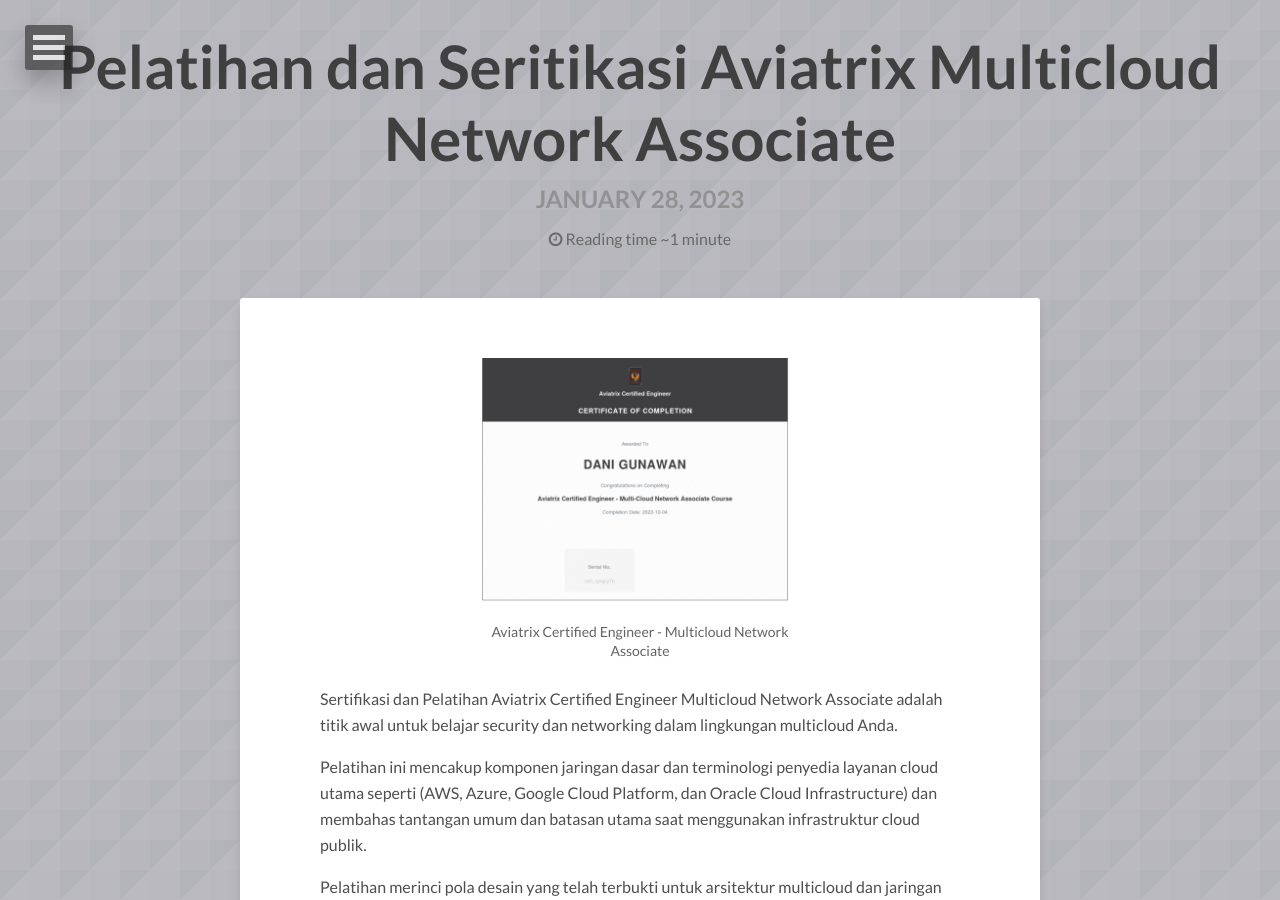
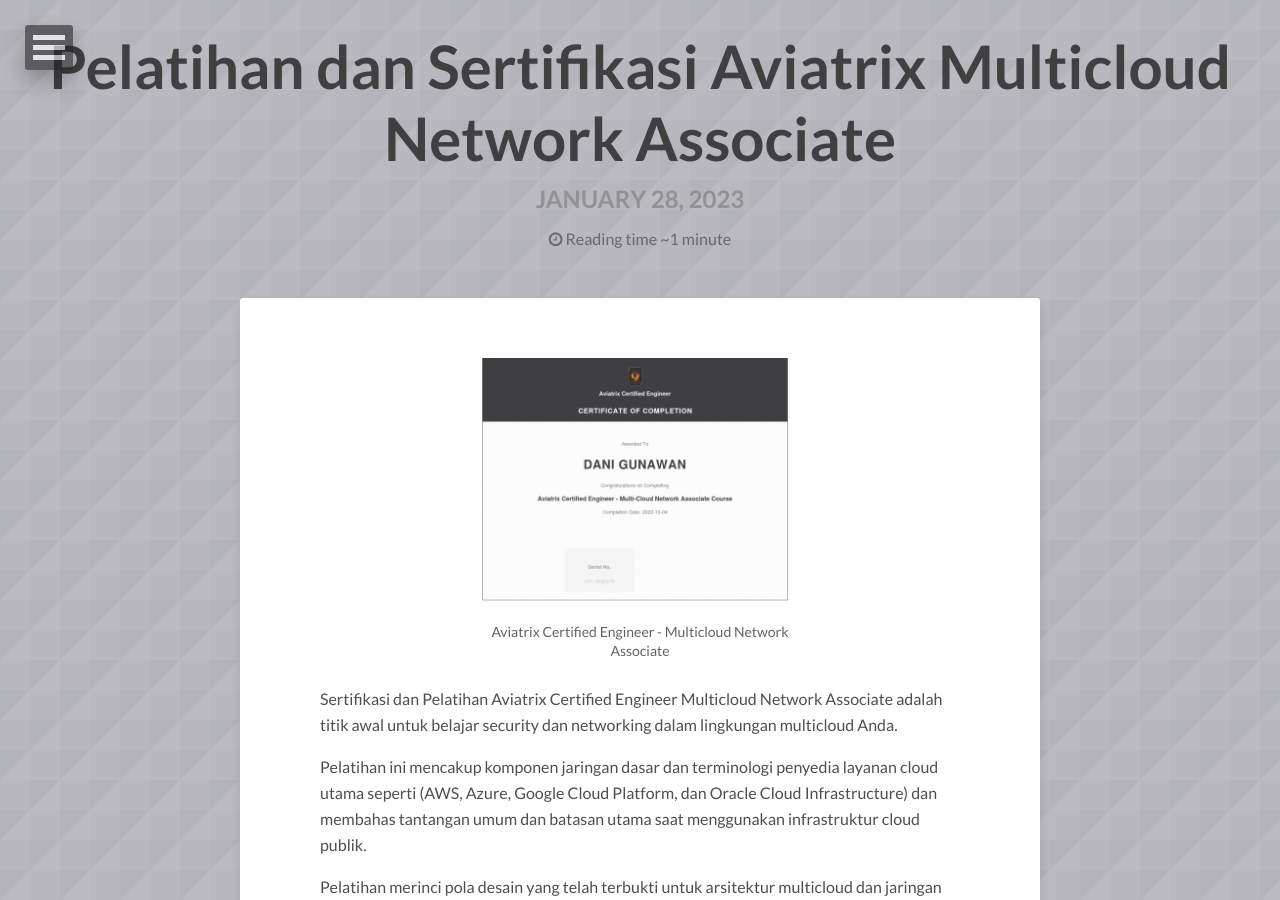
Before and after one commit to danigunawan/danigunawan.github.io, a Jekyll site: the page built from _posts/2023-02-17-sertifikasi-aviatrix-multicloud-network-associate.md, in a window 1280 px wide and 900 px high. Built offline with Jekyll 4.4.1, drawn with Linux system fonts in a browser that asks for light colours; nearby versions of some CDN libraries; comment, search, counter and statistics services are not loaded.

Commit message:
[ADD POSTING]

```diff
--- a/_posts/2023-02-17-sertifikasi-aviatrix-multicloud-network-associate.md
+++ b/_posts/2023-02-17-sertifikasi-aviatrix-multicloud-network-associate.md
@@ -1,9 +1,9 @@
 ---
 layout: post
-title: Pelatihan dan Seritikasi Aviatrix Multicloud Network Associate
+title: Pelatihan dan Sertifikasi Aviatrix Multicloud Network Associate
 modified: 2023-01-28T17:00:28+07:00
 categories:
-description: "Pelatihan dan Seritikasi Aviatrix Multicloud Network Associate"
+description: "Pelatihan dan Sertifikasi Aviatrix Multicloud Network Associate"
 tags: [multicloud, certifications, cloud network]
 image:
   background: triangular.png
```
